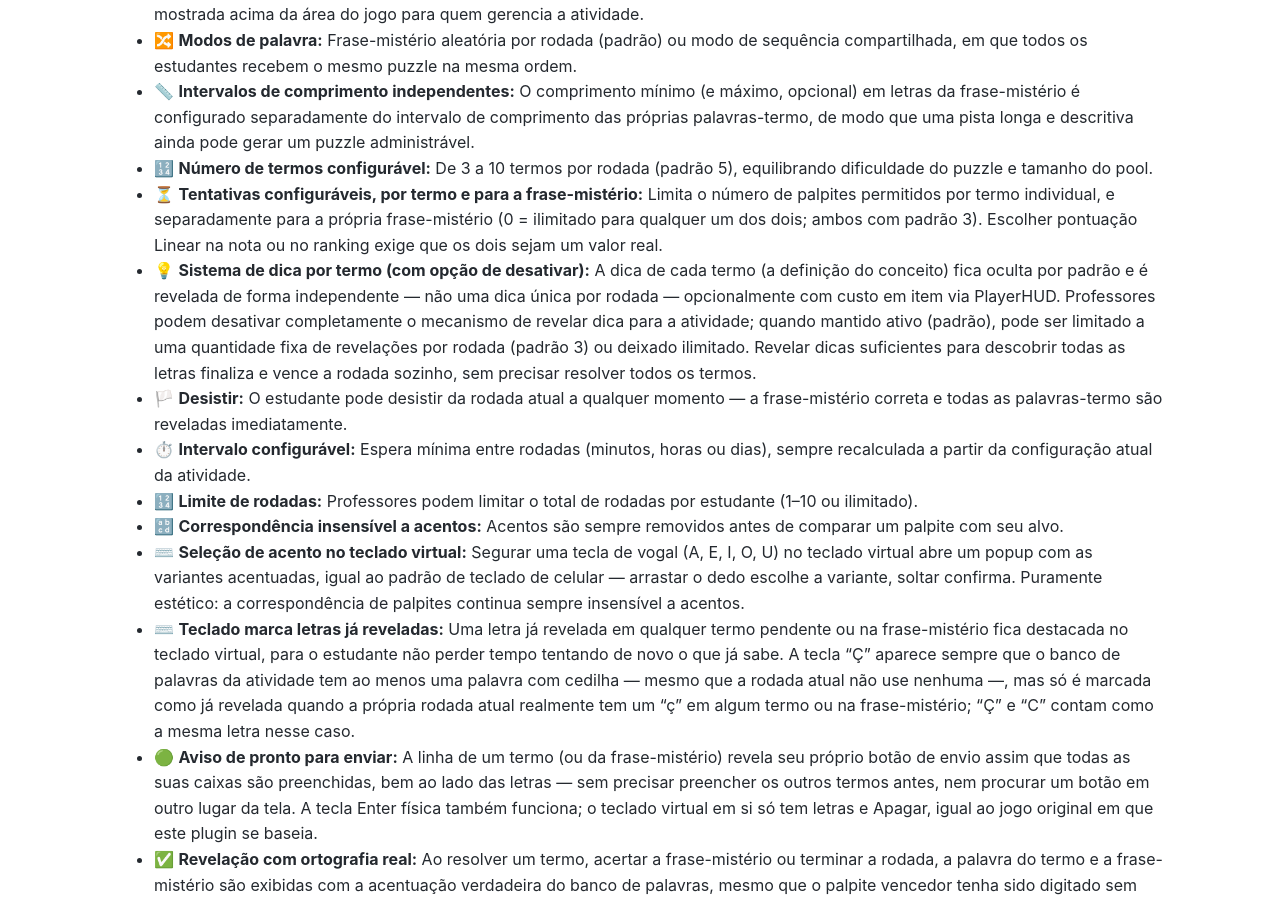
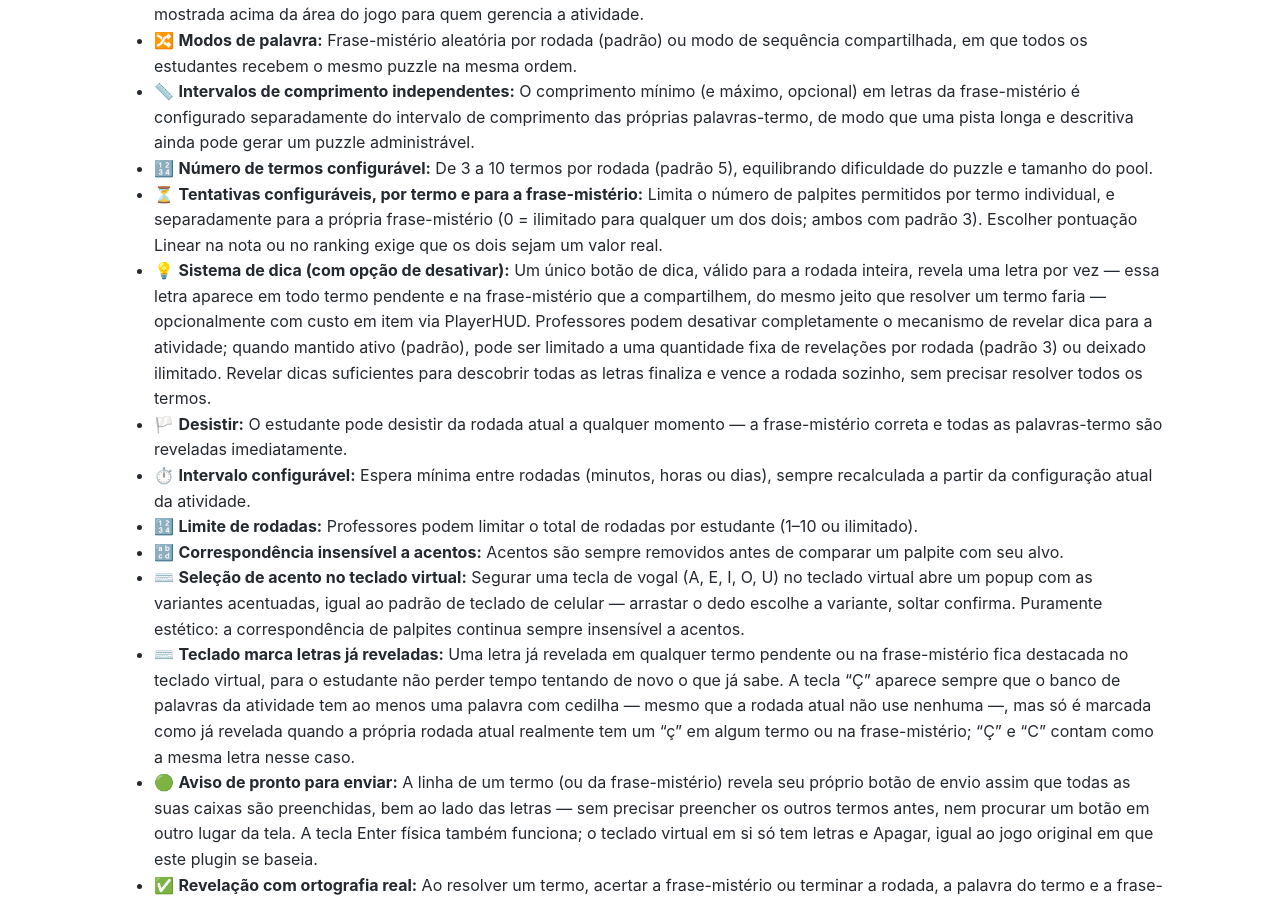
Before and after one commit to jeanlucio/moodle-mod_playercross, a Jekyll site: the page built from docs/pt/features.md, in a window 1280 px wide and 900 px high, scrolled down 1382 px. Built offline with Jekyll 4.4.1, drawn with Linux system fonts in a browser that asks for light colours; our own code applies the rules of GitHub Pages for plain Markdown files.

```diff
--- a/docs/pt/features.md
+++ b/docs/pt/features.md
@@ -15,7 +15,7 @@
 * 📏 **Intervalos de comprimento independentes:** O comprimento mínimo (e máximo, opcional) em letras da frase-mistério é configurado separadamente do intervalo de comprimento das próprias palavras-termo, de modo que uma pista longa e descritiva ainda pode gerar um puzzle administrável.
 * 🔢 **Número de termos configurável:** De 3 a 10 termos por rodada (padrão 5), equilibrando dificuldade do puzzle e tamanho do pool.
 * ⏳ **Tentativas configuráveis, por termo e para a frase-mistério:** Limita o número de palpites permitidos por termo individual, e separadamente para a própria frase-mistério (0 = ilimitado para qualquer um dos dois; ambos com padrão 3). Escolher pontuação Linear na nota ou no ranking exige que os dois sejam um valor real.
-* 💡 **Sistema de dica por termo (com opção de desativar):** A dica de cada termo (a definição do conceito) fica oculta por padrão e é revelada de forma independente — não uma dica única por rodada — opcionalmente com custo em item via PlayerHUD. Professores podem desativar completamente o mecanismo de revelar dica para a atividade; quando mantido ativo (padrão), pode ser limitado a uma quantidade fixa de revelações por rodada (padrão 3) ou deixado ilimitado. Revelar dicas suficientes para descobrir todas as letras finaliza e vence a rodada sozinho, sem precisar resolver todos os termos.
+* 💡 **Sistema de dica (com opção de desativar):** Um único botão de dica, válido para a rodada inteira, revela uma letra por vez — essa letra aparece em todo termo pendente e na frase-mistério que a compartilhem, do mesmo jeito que resolver um termo faria — opcionalmente com custo em item via PlayerHUD. Professores podem desativar completamente o mecanismo de revelar dica para a atividade; quando mantido ativo (padrão), pode ser limitado a uma quantidade fixa de revelações por rodada (padrão 3) ou deixado ilimitado. Revelar dicas suficientes para descobrir todas as letras finaliza e vence a rodada sozinho, sem precisar resolver todos os termos.
 * 🏳️ **Desistir:** O estudante pode desistir da rodada atual a qualquer momento — a frase-mistério correta e todas as palavras-termo são reveladas imediatamente.
 * ⏱️ **Intervalo configurável:** Espera mínima entre rodadas (minutos, horas ou dias), sempre recalculada a partir da configuração atual da atividade.
 * 🔢 **Limite de rodadas:** Professores podem limitar o total de rodadas por estudante (1–10 ou ilimitado).
```
Also changed, not shown: docs/en/features.md (+1 -1 lines).
